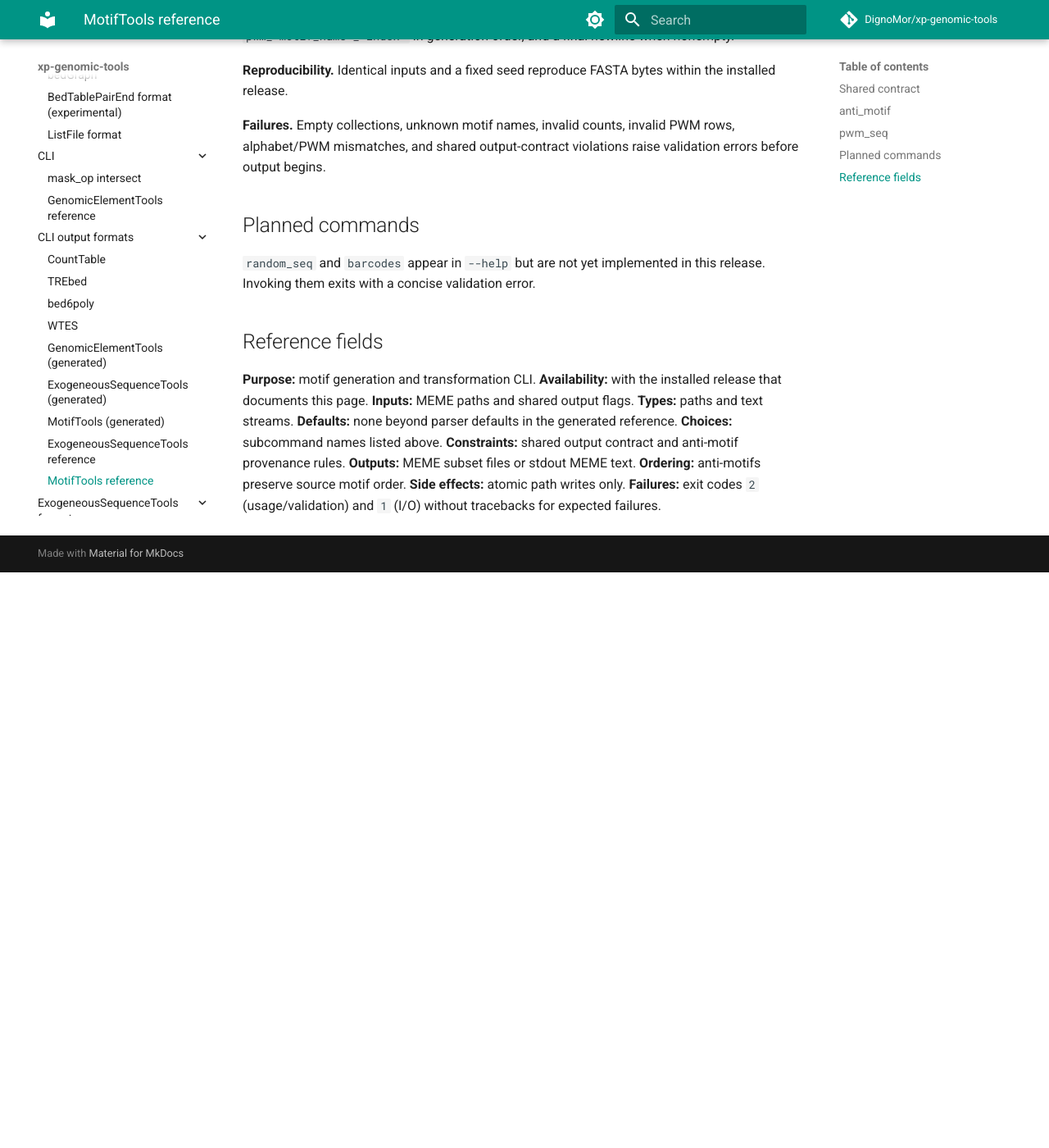
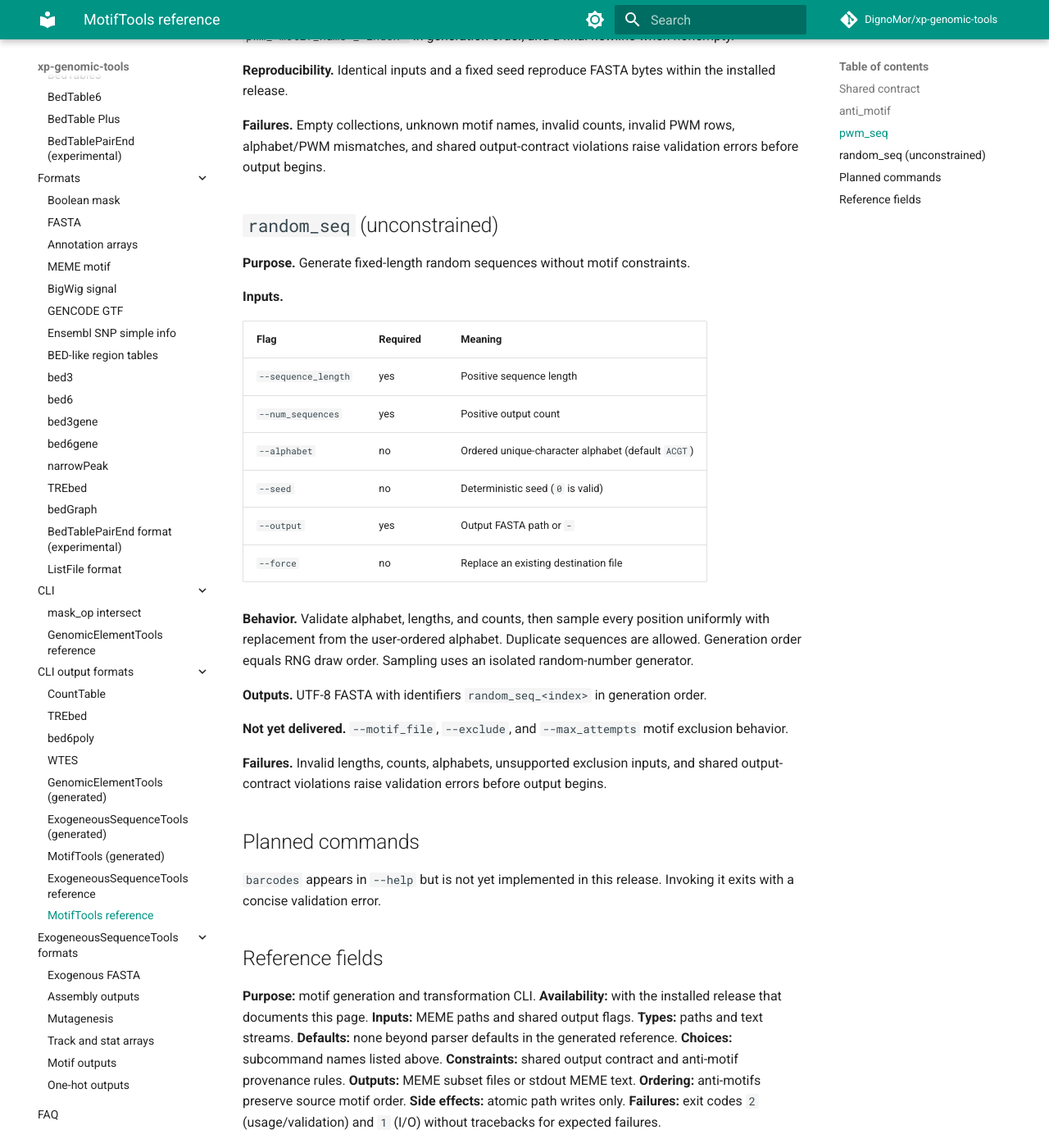
Before and after one commit to DignoMor/xp-genomic-tools-docs, an MkDocs documentation site: the page built from docs/reference/cli/motif-tools/index.md, in a window 1280 px wide and 1400 px high, scrolled down 2540 px. Shown: the whole window at 82% size. Built offline with MkDocs 1.6.1 and Material for MkDocs 9.7.7, drawn with Linux system fonts in a browser that asks for light colours; comment, search, counter and statistics services are not loaded; before the commit the page ends 3238 px from its top, so only the background shows below that; some of the changed text lies outside the part shown.

Commit message:
Document unconstrained MotifTools random_seq and iter_random_sequences.
Public docs describe uniform alphabet sampling and explicitly mark motif exclusion flags as not yet delivered.

Co-authored-by: Cursor <cursoragent@cursor.com>

```diff
--- a/docs/reference/cli/motif-tools/index.md
+++ b/docs/reference/cli/motif-tools/index.md
@@ -7,7 +7,8 @@ defaults, and the complete flag inventory live in the
 ## Shared contract
 
 **Purpose.** Motif-centric generation and transformation. Ticket `0.2.0a1`
-delivers `anti_motif` and `pwm_seq`; remaining sequence generators are planned.
+delivers `anti_motif`, `pwm_seq`, and unconstrained `random_seq`; barcodes and
+motif exclusion remain planned.
 
 **Availability.** `MotifTools` is the motif-generation console entry point.
 Motif scoring whose primary subject is a genomic-element or exogeneous-sequence
@@ -109,10 +110,38 @@ within the installed release.
 PWM rows, alphabet/PWM mismatches, and shared output-contract violations raise
 validation errors before output begins.
 
+## `random_seq` (unconstrained)
+
+**Purpose.** Generate fixed-length random sequences without motif constraints.
+
+**Inputs.**
+
+| Flag | Required | Meaning |
+| --- | --- | --- |
+| `--sequence_length` | yes | Positive sequence length |
+| `--num_sequences` | yes | Positive output count |
+| `--alphabet` | no | Ordered unique-character alphabet (default `ACGT`) |
+| `--seed` | no | Deterministic seed (`0` is valid) |
+| `--output` | yes | Output FASTA path or `-` |
+| `--force` | no | Replace an existing destination file |
+
+**Behavior.** Validate alphabet, lengths, and counts, then sample every position
+uniformly with replacement from the user-ordered alphabet. Duplicate sequences
+are allowed. Generation order equals RNG draw order. Sampling uses an isolated
+random-number generator.
+
+**Outputs.** UTF-8 FASTA with identifiers `random_seq_<index>` in generation order.
+
+**Not yet delivered.** `--motif_file`, `--exclude`, and `--max_attempts` motif
+exclusion behavior.
+
+**Failures.** Invalid lengths, counts, alphabets, unsupported exclusion inputs,
+and shared output-contract violations raise validation errors before output begins.
+
 ## Planned commands
 
-`random_seq` and `barcodes` appear in `--help` but are not yet implemented in
-this release. Invoking them exits with a concise validation error.
+`barcodes` appears in `--help` but is not yet implemented in this release.
+Invoking it exits with a concise validation error.
 
 ## Reference fields
 
```
Also changed, not shown: docs/cli/MotifTools.md (+18 -1 lines), docs/reference/cli/generated/motif-tools.md (+10 -10 lines), docs/reference/python/motifs/motif-generation.md (+24 -3 lines), 1 other file.
